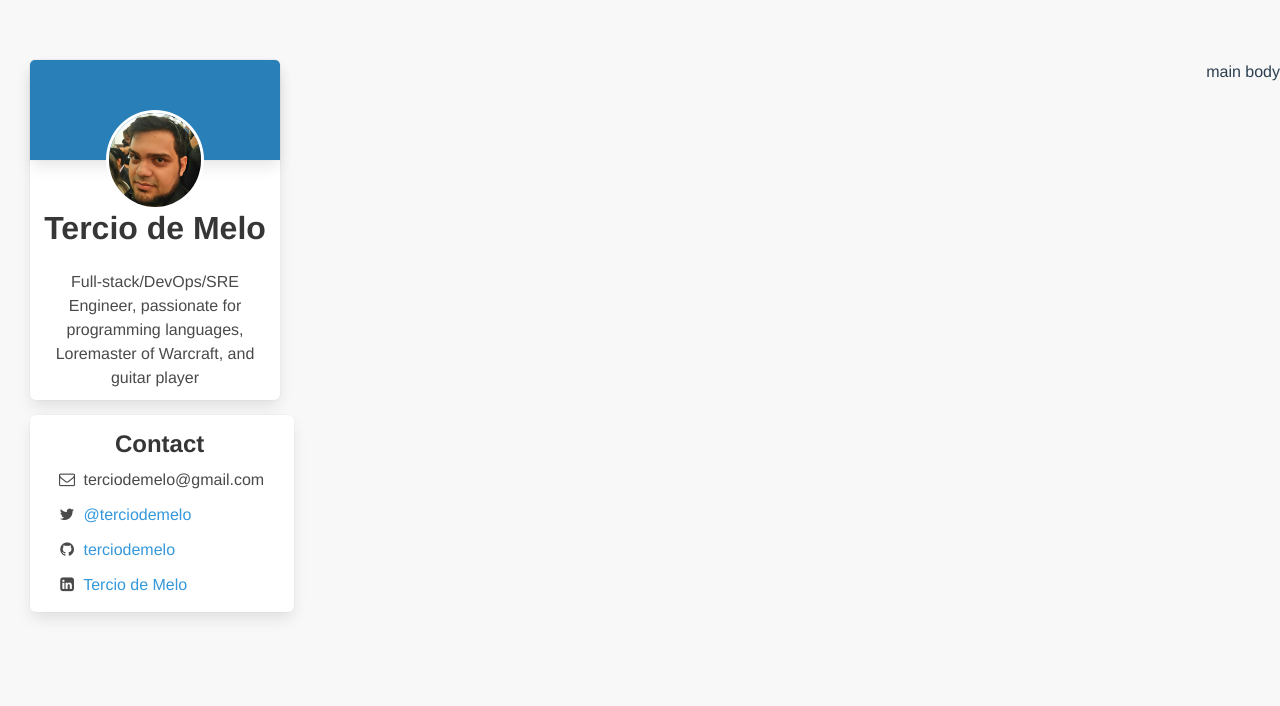
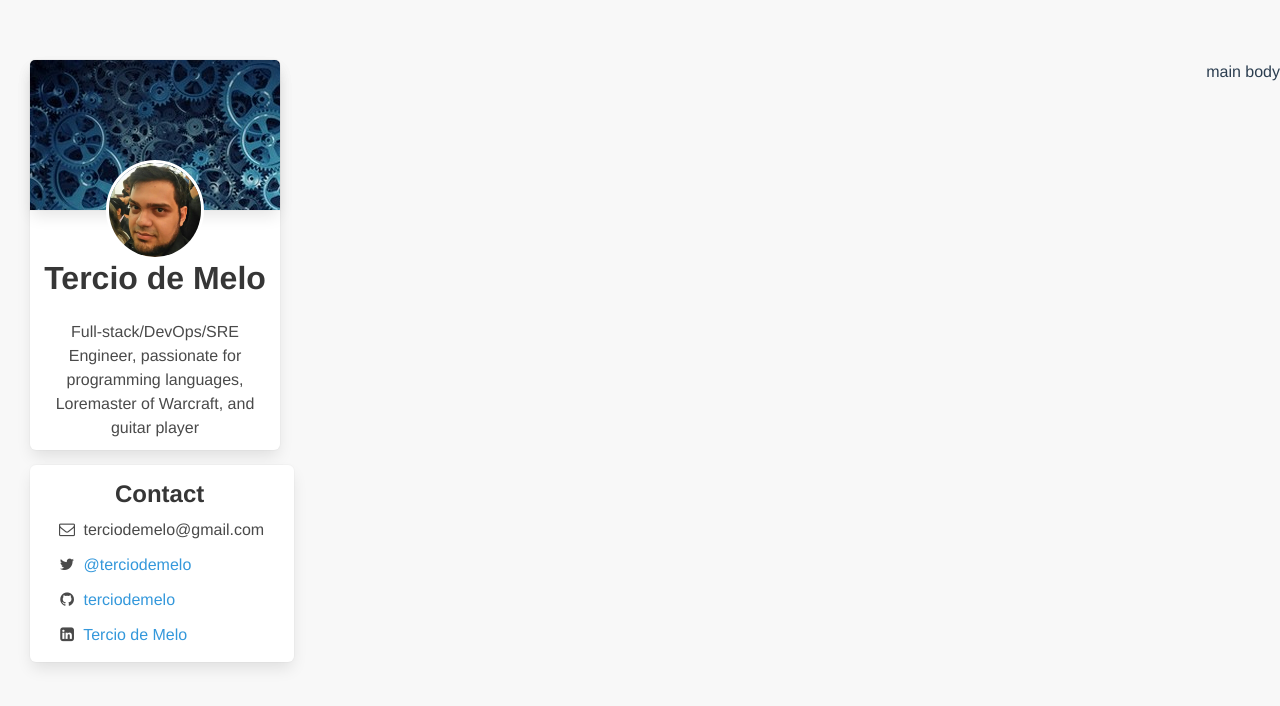
Before and after one commit to terciodemelo/tercio.me, a Vue app: page / in a window 1280 px wide. Shown: the top 706 px of the page. Built offline with nearby package versions, Linux system fonts and the light colour scheme; what vue-resource would draw is missing.

Commit message:
Uses images as profile card background

```diff
--- a/src/components/info/ProfilePic.vue
+++ b/src/components/info/ProfilePic.vue
@@ -15,10 +15,11 @@ export default {
   display: flex;
   flex-direction: column;
   align-items: center;
-  padding-top: 50px;
+  padding-top: 100px;
   margin-bottom: 50px;
-  height: 100px;
+  height: 150px;
   background-color: #2980b9;
+  background-image: url("../../assets/profile-bg-1.jpg");
   border-radius: 5px 5px 0px 0px;
   box-shadow: inherit;
 }
```
Also changed, not shown: src/assets/profile-bg-1.jpg (added).
